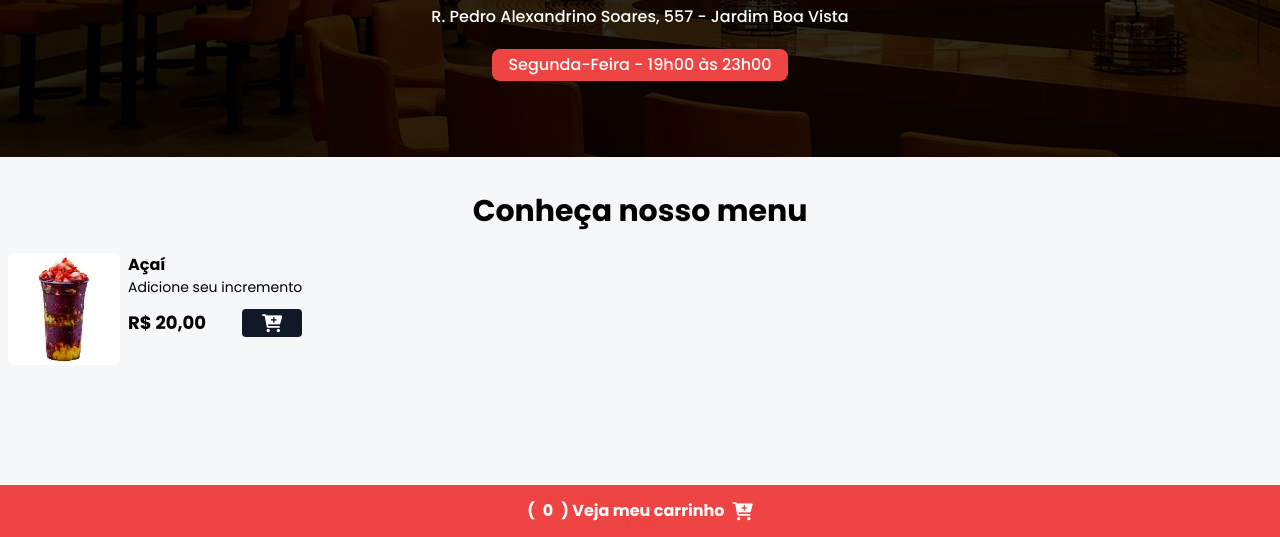
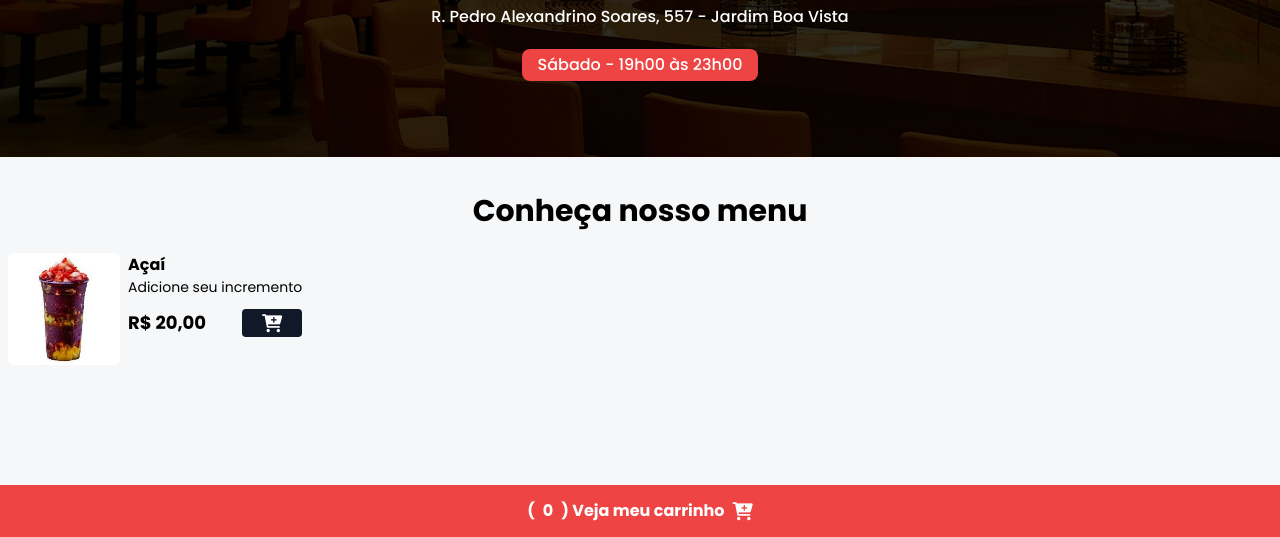
Before and after one commit to marlico77/pizza-computaria, a website: page index.html in a window 1280 px wide. Shown: the part 263-800 px from the top of the page. Drawn offline with nearby package versions, Linux system fonts and the light colour scheme.

Commit message:
atualização de dia da semana

```diff
--- a/index.html
+++ b/index.html
@@ -38,7 +38,7 @@
 
             <div class="bg-green-600 px-4 py-1 rounded-lg mt-5 " id="date-span">
                 <span class="text-white font-medium">
-                    Segunda-Feira - 19h00 às 23h00
+                    Sábado - 19h00 às 23h00
                 </span>
             </div>
         </div>
```
